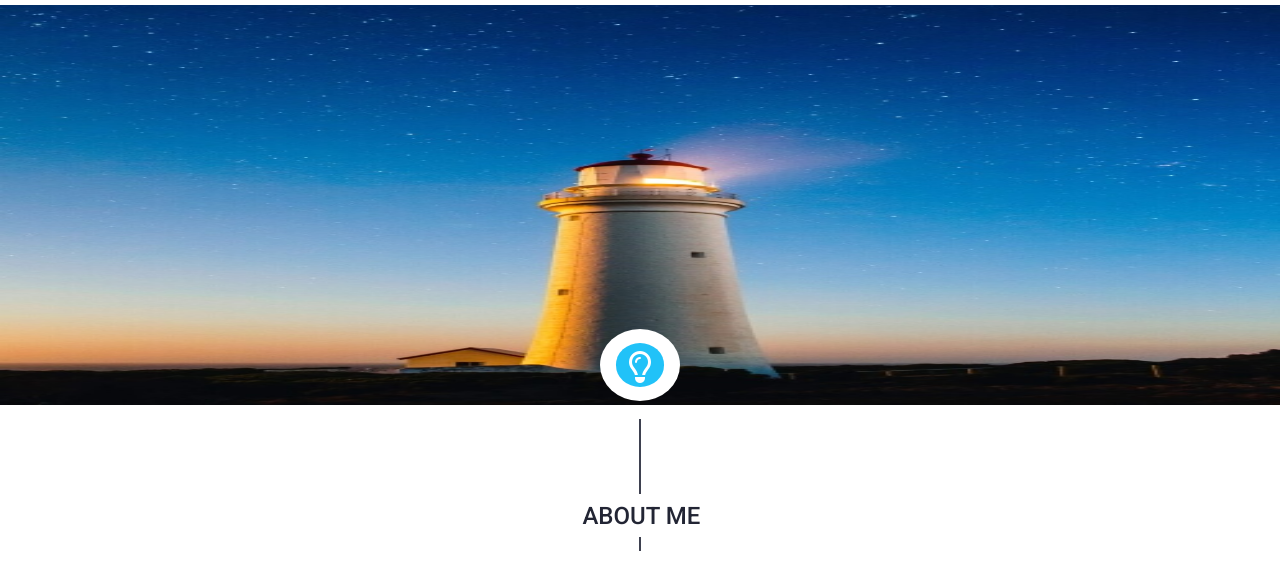
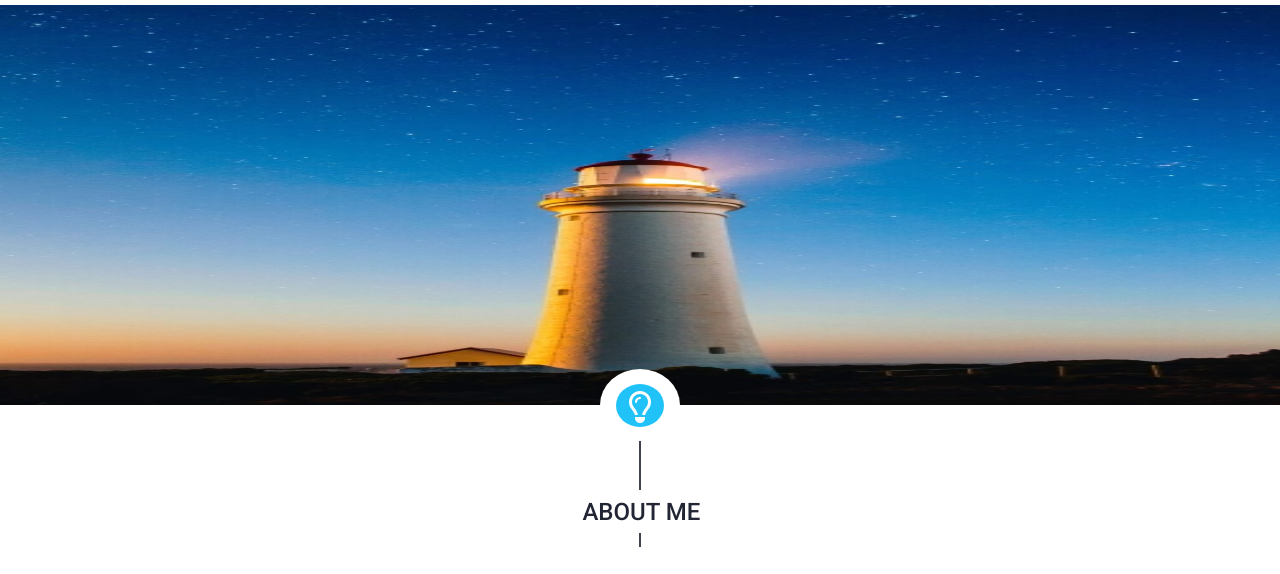
Before and after one commit to TheSeTh/PSDtoHTML01, a plain HTML site: page index.html in a window 1280 px wide. Shown: the part 151-725 px from the top of the page. Drawn offline with Linux system fonts and the light colour scheme.

Commit message:
fixed finally

```diff
--- a/index.html
+++ b/index.html
@@ -42,14 +42,14 @@
             </div>
         </div>
     </nav>
-    <div class="introPic">
+    <section class="intro">
         <img src="./images/intropic.jpg">
-    </div>
-    <div class="wrap">
-        <div>
-            <i class="fa fa-lightbulb-o fa-2x" aria-hidden="true"></i>
+        <div class="wrap">
+            <div>
+                <i class="fa fa-lightbulb-o fa-2x" aria-hidden="true"></i>
+            </div>
         </div>
-    </div>
+    </section>
     <section class="aboutMe">
         <div class="verticalLine">
         </div>
--- a/scss/main.scss
+++ b/scss/main.scss
@@ -63,7 +63,6 @@ button {
     left: -webkit-calc(50% - 40px);
     left: -moz-calc(50% - 40px);
     left: calc(50% - 40px);
-    top: em(480);
     z-index: 1000;
     div {
         position: absolute;
@@ -154,14 +153,20 @@ nav {
         }
     }
 }
-.introPic {
+.intro {
     position: relative;
     overflow: hidden;
+    height: em(436);
+    margin-bottom: em(-36);
     img {
         width: 100%;
         height: em(400);
     }
+    .wrap {
+        bottom: 0;
+    }
 }
+
 
 .aboutMe {
     position: relative;
@@ -208,7 +213,6 @@ nav {
         text-align: center;
     }
     .wrap {
-        top: unset;
         bottom: em(-52);
     }
 }
@@ -289,7 +293,6 @@ nav {
         margin-bottom: em(100);
     }
     .wrap {
-        top: unset;
         bottom: em(-41);
     }
 }
@@ -320,8 +323,7 @@ nav {
         margin-top: em(80);
         margin-bottom: em(80);
     }
-    .wrap{
-        top: unset;
+    .wrap {
         bottom: em(-41);
     }
 }
@@ -384,8 +386,7 @@ radial-gradient(at left, black 4%, transparent 10%),radial-gradient(at left, bla
         }
         z-index: 1000;
     }
-    .wrap{
-        top: unset;
+    .wrap {
         bottom: em(-41);
     }
 }
```
Also changed, not shown: css/main.css, 1 other file.
